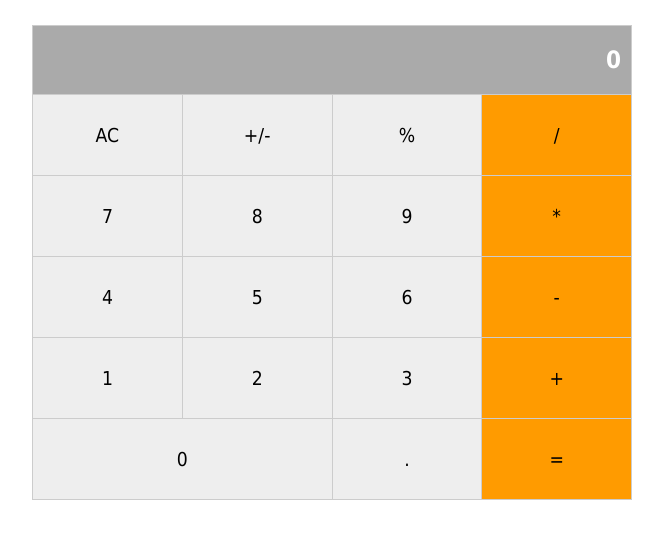
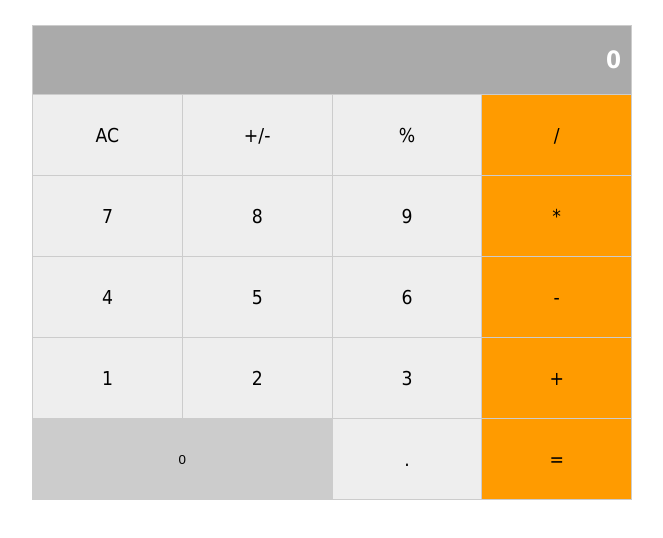
Before and after one commit to mahammad-mostafa/math-magicians, a React (Create React App) app: page / in a window 1280 px wide. Shown: the top 538 px of the page, without its empty margins (308-971 px from the left). Built offline with nearby package versions, Linux system fonts and the light colour scheme.

Commit message:
Converted tag rules to class rules

```diff
--- a/src/styles/calculator.module.css
+++ b/src/styles/calculator.module.css
@@ -17,8 +17,7 @@
   background-color: #aaa;
 }
 
-.button,
-.zero {
+.button {
   height: 80px;
   cursor: pointer;
   font: 1.2rem var(--font-family);
@@ -33,7 +32,7 @@
   background-color: rgb(255, 155, 0);
 }
 
-button:hover {
+.button:hover {
   background-color: #ddd;
 }
 
```
